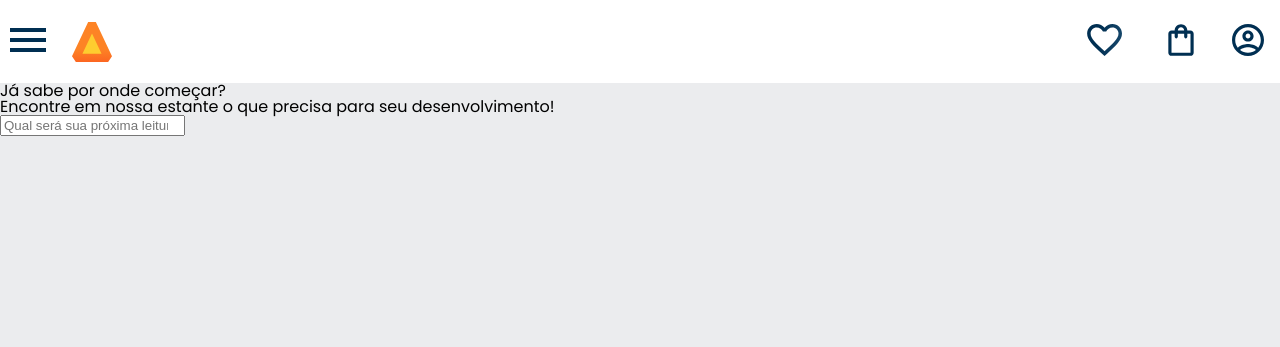
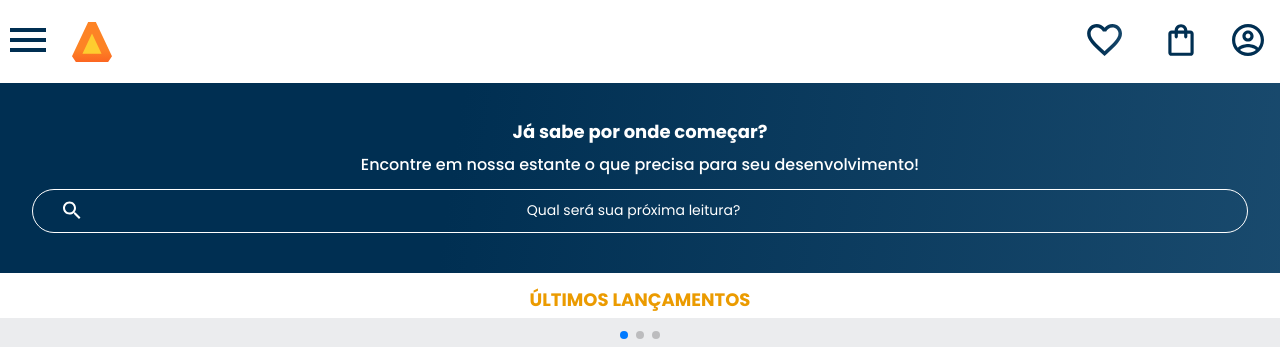
Before and after one commit to WagSnt/aluraBooks, a plain HTML site: page index.html in a window 1280 px wide. Shown: the top 347 px of the page. Drawn offline with nearby package versions, Linux system fonts and the light colour scheme; files that its build step writes are made by us from their sources.

Commit message:
Criando carrossel

```diff
--- a/index.html
+++ b/index.html
@@ -7,7 +7,11 @@
   <link rel="preconnect" href="https://fonts.googleapis.com">
   <link rel="preconnect" href="https://fonts.gstatic.com" crossorigin>
   <link href="https://fonts.googleapis.com/css2?family=Inter:wght@400;700&family=Poppins:wght@300;400;500;700&display=swap" rel="stylesheet">
+  <!--SwiperJS - carousel Lib-->
+  <link rel="stylesheet" href="https://cdn.jsdelivr.net/npm/swiper@11/swiper-bundle.min.css"/>
   <link rel="stylesheet" href="styles.css">
+  <link rel="stylesheet" href="banner.css">
+  <link rel="stylesheet" href="carousel.css">
   <title>AluraBooks</title>
 </head>
 <body>
@@ -50,5 +54,41 @@
     <p class="banner__text">Encontre em nossa estante o que precisa para seu desenvolvimento!</p>
     <input type="search" class="banner__search" placeholder="Qual será sua próxima leitura?">
   </section>
+
+  <!--Carrossel-->
+  <section class="carousel">
+    <h2 class="carousel__title">ÚLTIMOS LANÇAMENTOS</h2>
+    <!-- Slider main container -->
+    <div class="swiper">
+      <!-- If we need pagination -->
+      <div class="swiper-pagination"></div>
+      <!-- Additional required wrapper -->
+      <div class="swiper-wrapper">
+        <!-- Slides -->
+        <div class="swiper-slide"><img src="images/ApacheKafka.svg" alt="Livro sobre Apache Kafka e Spring Boot da alura books"></div>
+        <div class="swiper-slide"><img src="images/Lideranca.svg" alt="Livro sobre liderença em design da alura books"></div>
+        <div class="swiper-slide"><img src="images/Javascript.svg" alt="Livro sobre javascript assertivo da alura books"></div>
+        <div class="swiper-slide"><img src="images/Guia Front-end.svg" alt="Livro sobre guia front-end da alura books"></div>
+        <div class="swiper-slide"><img src="images/Portugol.svg" alt="Livro sobre portugol da alura books"></div>
+      </div>
+
+      <!-- If we need navigation buttons -->
+      <div class="swiper-button-prev"></div>
+      <div class="swiper-button-next"></div>
+    </div>
+  </section>
+
+  <script src="https://cdn.jsdelivr.net/npm/swiper@11/swiper-bundle.min.js"></script>
+
+  <script>
+    const swiper = new Swiper('.swiper', {
+    spaceBetween: 10,
+    slidesPerView: 3,
+    pagination: {
+      el: '.swiper-pagination',
+      type: 'bullets',
+    },
+  });
+  </script>
 </body>
 </html>
--- a/styles.css
+++ b/styles.css
@@ -1,4 +1,6 @@
 @import url("styles/header.css");
+@import url("styles/banner.css");
+@import url("styles/carousel.css");
 
 :root {
   --bg-color: #EBECEE;
--- /dev/null
+++ b/styles/banner.css
@@ -0,0 +1,35 @@
+.banner {
+  background: var(--blue-gradient);
+  color: var(--white);
+  text-align: center;
+  padding: 2.5em 2em;
+}
+
+.banner__title {
+  font-size: 18px;
+  font-weight: 700;
+}
+
+.banner__text {
+  font-weight: 500;
+  margin: 1em 0;
+}
+
+.banner__search {
+  background-color: transparent;
+  border: 1px solid var(--white);
+  color: var(--white);
+  border-radius: 24px;
+  padding: 1em;
+  width: 100%;
+}
+
+.banner__search::placeholder {
+  font-family: var(--main-font);
+  font-size: 14px;
+  color: var(--white);
+  text-align: center;
+  background: url("../images/Pesquisa.svg");
+  background-repeat: no-repeat;
+  background-position: 1em;
+}
--- /dev/null
+++ b/styles/carousel.css
@@ -0,0 +1,26 @@
+.carousel {
+
+}
+
+.carousel__title {
+  color: var(--orange);
+  background-color: var(--white);
+  text-align: center;
+  text-transform: uppercase;
+  font-size: 18px;
+  font-weight: 700;
+  padding: 1em 0 0.5em 0;
+}
+
+.swiper-slide img {
+  width: 100%;
+}
+
+.swiper-button-prev, .swiper-button-next {
+  display: none;
+}
+
+.swiper-pagination {
+  position: initial;
+  margin: 0.5em 0;
+}
```
Also changed, not shown: images/ApacheKafka.svg (added), images/Guia Front-end.svg (added), images/Javascript.svg (added), images/Lideranca.svg (added), images/Pesquisa.svg (added), images/Portugol.svg (added).
